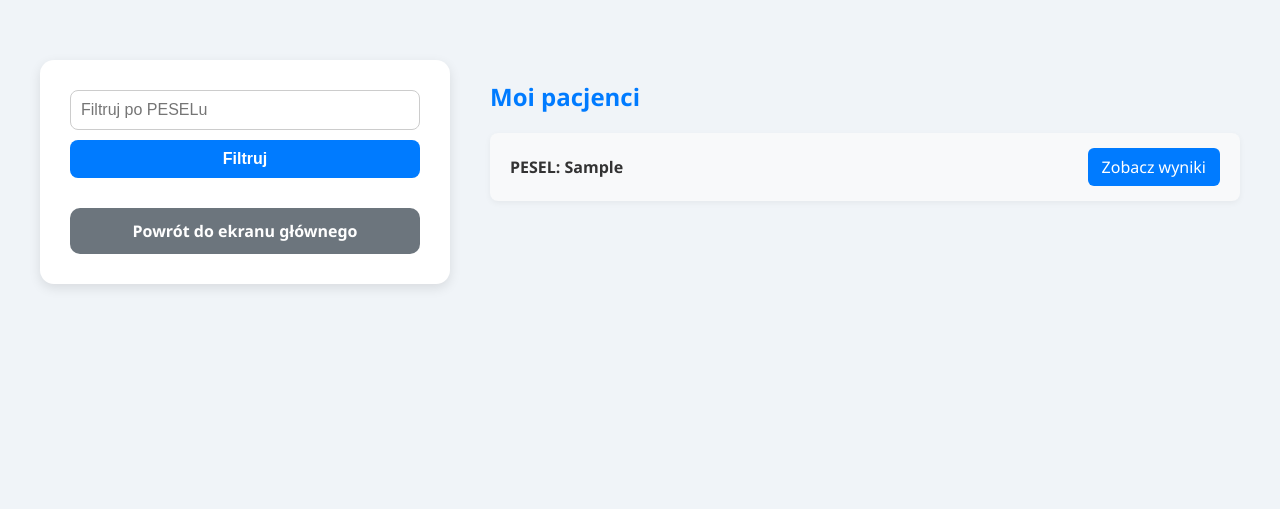
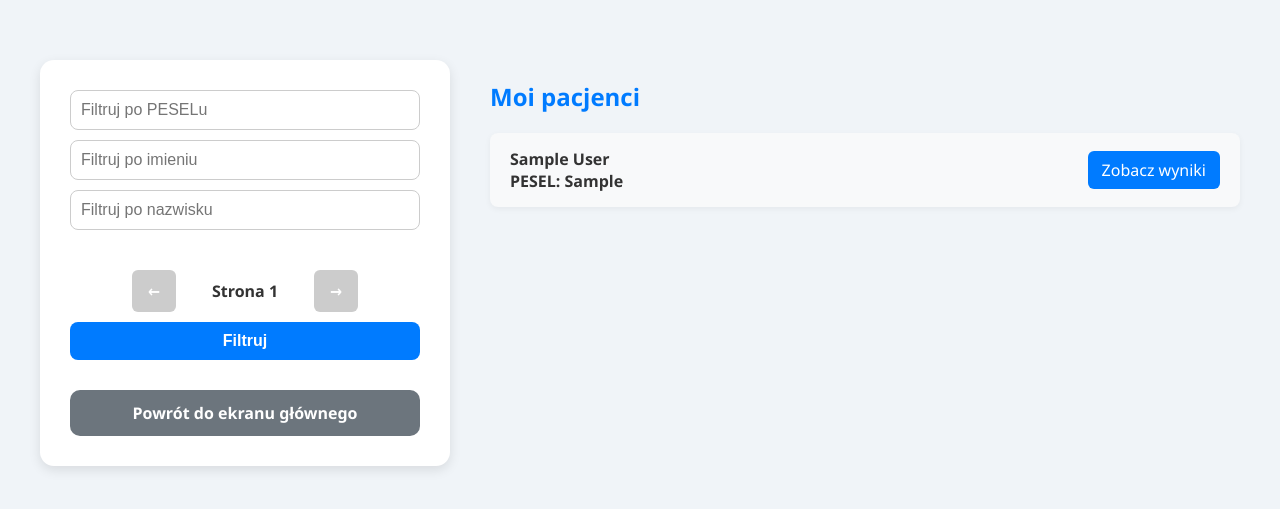
Before and after one commit to pddusza/EKG_Web_App, a Django app: page /my-patients/ in a window 1280 px wide. Shown: the top 509 px of the page. Run offline with Django 5.2, Linux system fonts and the light colour scheme; a user stored in the database is signed in; tables that the repository leaves empty hold one stand-in row (values such as "Sample post").

Commit message:
Pesel Update + Sorting Fix

```diff
--- a/accounts/forms.py
+++ b/accounts/forms.py
@@ -20,7 +20,7 @@ class CustomUserCreationForm(UserCreationForm):
     last_name       = forms.CharField(required=False)
 
     # patient-only
-    pesel           = forms.CharField(required=False)
+    pesel           = forms.CharField(required=True)
     birth_date      = forms.DateField(
                          required=False,
                          widget=forms.DateInput(attrs={'type': 'date'})
@@ -65,9 +65,30 @@ class CustomUserCreationForm(UserCreationForm):
         return email
 
     def clean_pesel(self):
-        pesel = self.cleaned_data.get('pesel', '')
-        if pesel and (not pesel.isdigit() or len(pesel) != 11):
-            raise forms.ValidationError("Numer PESEL musi składać się z 11 cyfr.")
+        pesel = self.cleaned_data.get('pesel', '').strip()
+        if not pesel:
+            return pesel
+
+        # must be exactly 11 digits
+        if not pesel.isdigit() or len(pesel) != 11:
+            raise forms.ValidationError("Numer PESEL musi składać się z dokładnie 11 cyfr.")
+
+        # weights for positions 0–9
+        weights = [1, 3, 7, 9, 1, 3, 7, 9, 1, 3]
+        total = sum(int(pesel[i]) * weights[i] for i in range(10))
+
+        # compute control digit: subtract last digit of total from 10, mod 10
+        control_digit = (10 - (total % 10)) % 10
+
+        if control_digit != int(pesel[10]):
+            raise forms.ValidationError(
+                "Niepoprawny numer PESEL (błędna suma kontrolna). "
+                "Proszę podać prawidłowy numer PESEL."
+            )
+
+        if Profile.objects.filter(pesel=pesel).exists():
+            raise forms.ValidationError("Pacjent z tym numerem PESEL już istnieje.")
+
         return pesel
 
     def clean_avatar_upload(self):
@@ -116,6 +137,12 @@ class ProfileForm(forms.ModelForm):
             raise forms.ValidationError("Plik jest za duży (maks. 1 MB).")
         return img
 
+    def clean_license_number(self):
+        license_number = self.cleaned_data.get("license_number")
+        if Profile.objects.filter(license_number=license_number).exists():
+            raise forms.ValidationError("Ten numer prawa wykonywania zawodu jest już zarejestrowany.")
+        return license_number
+
 class CSVResultForm(forms.ModelForm):
     pesel = forms.CharField(
         label="Numer PESEL",
--- a/accounts/templates/accounts/mainscreen.html
+++ b/accounts/templates/accounts/mainscreen.html
@@ -117,10 +117,6 @@
                     <h3>➕ Dodaj wynik</h3>
                     <p>Prześlij nowe EKG do analizy.</p>
                 </a>
-                <a href="{% url 'accounts:your_results' %}" class="tile">
-                    <h3>📋 Twoje wyniki</h3>
-                    <p>Przeglądaj i filtruj zapisane analizy.</p>
-                </a>
                 <a href="{% url 'accounts:choose_patient' %}" class="tile">
                     <h3>👤 Dodaj pacjenta</h3>
                     <p>Wprowadź dane nowego pacjenta do systemu.</p>
--- a/accounts/templates/accounts/my_patients.html
+++ b/accounts/templates/accounts/my_patients.html
@@ -94,6 +94,31 @@
         button:hover {
             background-color: #0056b3;
         }
+.pagination {
+    display: flex;
+    justify-content: center;
+    margin-top: 30px;
+    gap: 20px;
+}
+
+.pagination a,
+.pagination span {
+    padding: 10px 16px;
+    font-weight: bold;
+    border-radius: 6px;
+    text-decoration: none;
+}
+
+.pagination a {
+    background-color: #007bff;
+    color: white;
+}
+
+.pagination span.disabled {
+    background-color: #ccc;
+    color: white;
+    cursor: not-allowed;
+}
 
         a.back-btn {
             display: block;
@@ -162,14 +187,42 @@
 <body>
     <div class="layout">
         <div class="sidebar">
-            <form method="get" action="" style="margin-bottom: 30px; display: flex; gap: 10px;">
+           <form method="get" action="" style="margin-bottom: 30px; display: flex; flex-direction: column; gap: 10px;">
     <input type="text" name="pesel" placeholder="Filtruj po PESELu"
-                    value="{{ pesel_filter|default_if_none:'' }}" style="padding: 10px; font-size: 16px; border-radius: 8px; border: 1px solid #ccc;">
+           value="{{ pesel_filter|default_if_none:'' }}"
+           style="padding: 10px; font-size: 16px; border-radius: 8px; border: 1px solid #ccc;">
+
+    <input type="text" name="first_name" placeholder="Filtruj po imieniu"
+           value="{{ first_name_filter|default_if_none:'' }}"
+           style="padding: 10px; font-size: 16px; border-radius: 8px; border: 1px solid #ccc;">
+
+    <input type="text" name="last_name" placeholder="Filtruj po nazwisku"
+           value="{{ last_name_filter|default_if_none:'' }}"
+           style="padding: 10px; font-size: 16px; border-radius: 8px; border: 1px solid #ccc;">
+{% if page_obj %}
+<div class="pagination">
+    {% if page_obj.has_previous %}
+        <a href="?page={{ page_obj.previous_page_number }}{% if pesel_filter %}&pesel={{ pesel_filter }}{% endif %}{% if first_name_filter %}&first_name={{ first_name_filter }}{% endif %}{% if last_name_filter %}&last_name={{ last_name_filter }}{% endif %}">←</a>
+    {% else %}
+        <span class="disabled">←</span>
+    {% endif %}
+
+    <span>Strona {{ page_obj.number }}</span>
+
+    {% if page_obj.has_next %}
+        <a href="?page={{ page_obj.next_page_number }}{% if pesel_filter %}&pesel={{ pesel_filter }}{% endif %}{% if first_name_filter %}&first_name={{ first_name_filter }}{% endif %}{% if last_name_filter %}&last_name={{ last_name_filter }}{% endif %}">→</a>
+    {% else %}
+        <span class="disabled">→</span>
+    {% endif %}
+</div>
+{% endif %}
+
     <button type="submit"
             style="background-color: #007bff; color: white; border: none; padding: 10px 16px; border-radius: 8px; font-weight: bold; cursor: pointer;">
         Filtruj
     </button>
 </form>
+
             <a href="{% url 'accounts:mainscreen' %}" class="back-btn">Powrót do ekranu głównego</a>
         </div>
 
@@ -180,7 +233,8 @@
                     {% for patient in patients %}
                     <li class="patient-item">
                         <span class="patient-name">
-                                PESEL: {{ patient.pesel }}<br>
+                            {{ patient.user.first_name }} {{ patient.user.last_name }}<br>
+                            PESEL: {{ patient.pesel }}
                         </span>
                         <a class="view-link"
                         href="{% url 'accounts:your_results' %}?patient_id={{ patient.user.id }}">
--- a/accounts/templates/accounts/result_detail.html
+++ b/accounts/templates/accounts/result_detail.html
@@ -253,7 +253,7 @@
         {% endif %}
 
         <a href="{{ result.csv_file.url }}" download class="download-btn">Pobierz oryginalny plik</a>
-        <a href="{% url 'accounts:your_results' %}" class="back-btn">← Powrót do listy wyników</a>
+        <a href="{% url 'accounts:mainscreen' %}" class="back-btn">← Powrót do menu głównego</a>
     </div>
 
     {% if user.profile.is_doctor %}
--- a/accounts/templates/accounts/your_results.html
+++ b/accounts/templates/accounts/your_results.html
@@ -238,6 +238,7 @@
             <form method="get" action="">
                 <input type="number" name="record_number" placeholder="Filtruj po numerze rekordu" min="1" value="{{ request.GET.record_number }}">
                 <input type="text" name="name" placeholder="Filtruj po nazwie" value="{{ request.GET.name }}">
+
                 <button type="submit">Filtruj</button>
             </form>
 
--- a/accounts/views.py
+++ b/accounts/views.py
@@ -63,7 +63,6 @@ def login_view(request):
         form = AuthenticationForm()
     return render(request, 'accounts/login.html', {'form': form})
 
-
 def register(request):
     if request.method == "POST":
         form = CustomUserCreationForm(request.POST, request.FILES)
@@ -116,6 +115,7 @@ def profile_view(request):
                      'offsetX':  0,'offsetY':0,'scale':1.0},
             instance=profile
         )
+
     return render(request, 'accounts/profile.html', {'form': form, 'profile': profile})
 
 def _crop_and_save(profile, offsetX, offsetY, scale):
@@ -156,6 +156,7 @@ def _crop_and_save(profile, offsetX, offsetY, scale):
 
 
 def settings_view(request):
+
     return render(request, 'accounts/settings.html')
 
 def your_results_view(request):
@@ -168,23 +169,30 @@ def account_type_view(request):
 @login_required
 def choose_patient_view(request):
     if request.method == 'POST':
-        pesel = request.POST.get('pesel')
+        action = request.POST.get('action')
 
-        try:
-            profile = Profile.objects.get(pesel=pesel, is_patient=True)
-        except Profile.DoesNotExist:
-            messages.error(request, "Pacjent o podanym PESELu nie istnieje.")
-            return redirect('accounts:choose_patient')
+        if action == 'go_to_results':
+            return redirect('accounts:my_patients')
 
-        if profile.doctors.filter(pk=request.user.pk).exists():
-            messages.warning(request, "Jesteś już przypisany do tego pacjenta.")
-            return redirect('accounts:choose_patient')
+        elif action == 'assign':
+            pesel = request.POST.get('pesel')
 
-        profile.doctors.add(request.user)
-        messages.success(request, "Pacjent został przypisany pomyślnie.")
-        return redirect('accounts:my_patients')
+            try:
+                profile = Profile.objects.get(pesel=pesel, is_patient=True)
+            except Profile.DoesNotExist:
+                messages.error(request, "Pacjent o podanym PESELu nie istnieje.")
+                return redirect('accounts:choose_patient')
+
+            if profile.doctors.filter(pk=request.user.pk).exists():
+                messages.warning(request, "Jesteś już przypisany do tego pacjenta.")
+                return redirect('accounts:choose_patient')
+
+            profile.doctors.add(request.user)
+            messages.success(request, "Pacjent został przypisany pomyślnie.")
+
 
     return render(request, 'accounts/choose_patient.html')
+
 
 def register_patient_view(request):
     if request.method == "POST":
@@ -232,6 +240,7 @@ def register_patient_view(request):
             profile.save()
 
             auth_login(request, user)
+            messages.success(request, "Konto zostało utworzone pomyślnie.")
             return redirect("accounts:login")
     else:
         form = CustomUserCreationForm()
@@ -282,8 +291,8 @@ def register_doctor_view(request):
 
             _crop_and_save(profile, offsetX, offsetY, scale)
             profile.save()
-
             auth_login(request, user)
+            messages.success(request, "Konto zostało utworzone pomyślnie.")
             return redirect("accounts:login")
     else:
         form = CustomUserCreationForm()
@@ -358,11 +367,9 @@ def add_result_view(request):
                 signal=ecg_signal,
                 result_json=clean_stats
             )
-
-            return redirect('accounts:your_results')
+            messages.success(request, "Pacjent został przypisany pomyślnie.")
     else:
         form = CSVResultForm()
-
     return render(request, 'accounts/add_result.html', {'form': form})
 
 @login_required
@@ -438,6 +445,7 @@ def result_detail_view(request, pk):
     Patients may only see their own results.
     Doctors may see results for any patient assigned to them.
     """
+    patient_id = request.GET.get('patient_id')
     user = request.user
     # Determine which CSVResult to fetch
     if hasattr(user, 'profile') and user.profile.is_doctor:
@@ -493,6 +501,7 @@ def result_detail_view(request, pk):
         'hrv_nonlinear':hrv_nonlinear,
         'morphology':   morphology,
         'classification': classification,
+        'patient_id': patient_id,
     })
 
 def is_doctor(user):
@@ -505,6 +514,8 @@ def is_patient(user):
 @login_required
 def my_patients_view(request):
     pesel_filter = request.GET.get('pesel', '')
+    first_name = request.GET.get('first_name', '')
+    last_name = request.GET.get('last_name', '')
     # only patients assigned to this doctor
     qs = Profile.objects.filter(
         is_patient=True,
@@ -512,12 +523,23 @@ def my_patients_view(request):
     )
     if pesel_filter:
         qs = qs.filter(pesel__icontains=pesel_filter)
+    if first_name:
+        qs = qs.filter(user__first_name__icontains=first_name)
+    if last_name:
+        qs = qs.filter(user__last_name__icontains=last_name)
+
+    paginator = Paginator(qs, 5)  # 5 pacjentów na stronę
+    page_obj = paginator.get_page(request.GET.get('page'))
+
     return render(request, 'accounts/my_patients.html', {
         'patients':    qs,
-        'pesel_filter': pesel_filter
+        'page_obj': page_obj,
+        'pesel_filter': pesel_filter,
+        'first_name_filter': first_name,
+        'last_name_filter': last_name,
     })
 
-\
+
 @login_required
 def download_my_results_xlsx(request, pk):
     # — Permission logic —
```
Also changed, not shown: accounts/templates/accounts/add_result.html (+14 -0 lines), accounts/templates/accounts/choose_patient.html (+8 -7 lines), accounts/templates/accounts/login.html (+39 -0 lines), media/avatars/default.jpg (added). Lines whose indentation alone changed are shown as unchanged.
